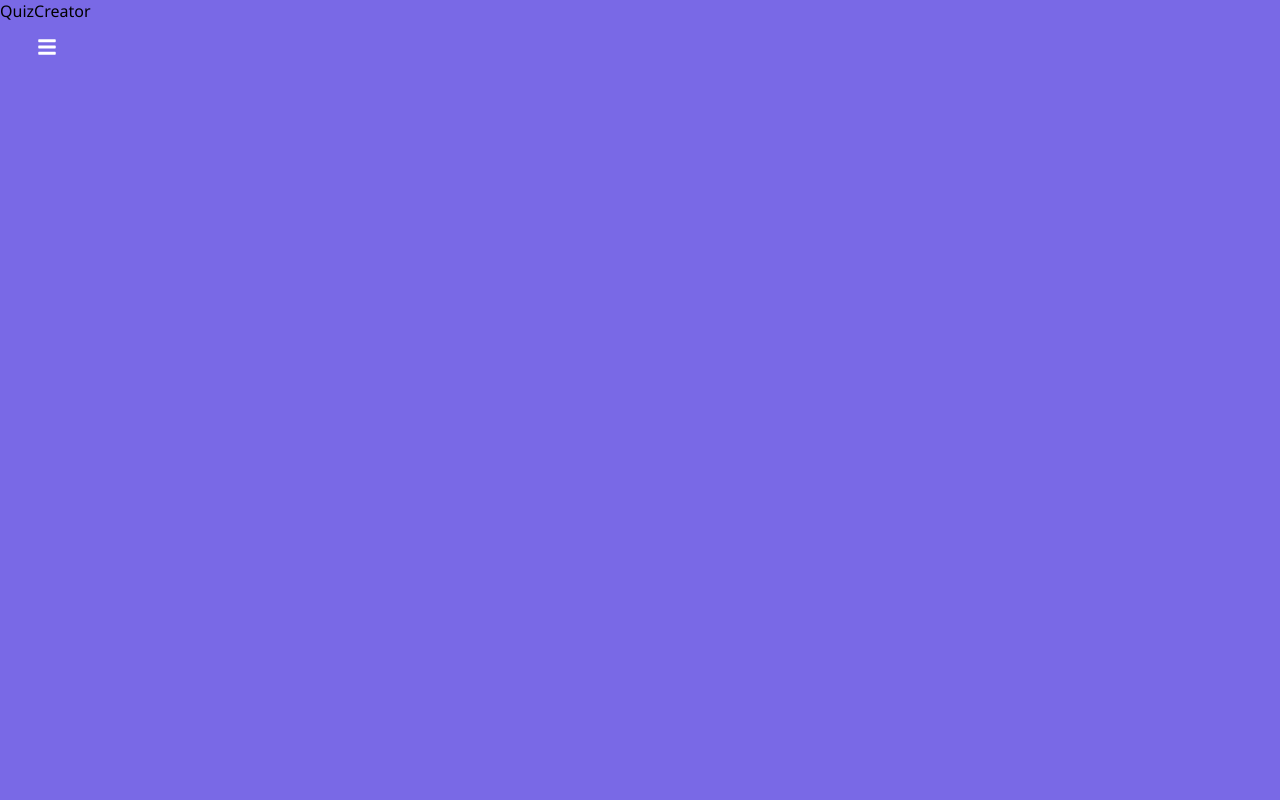
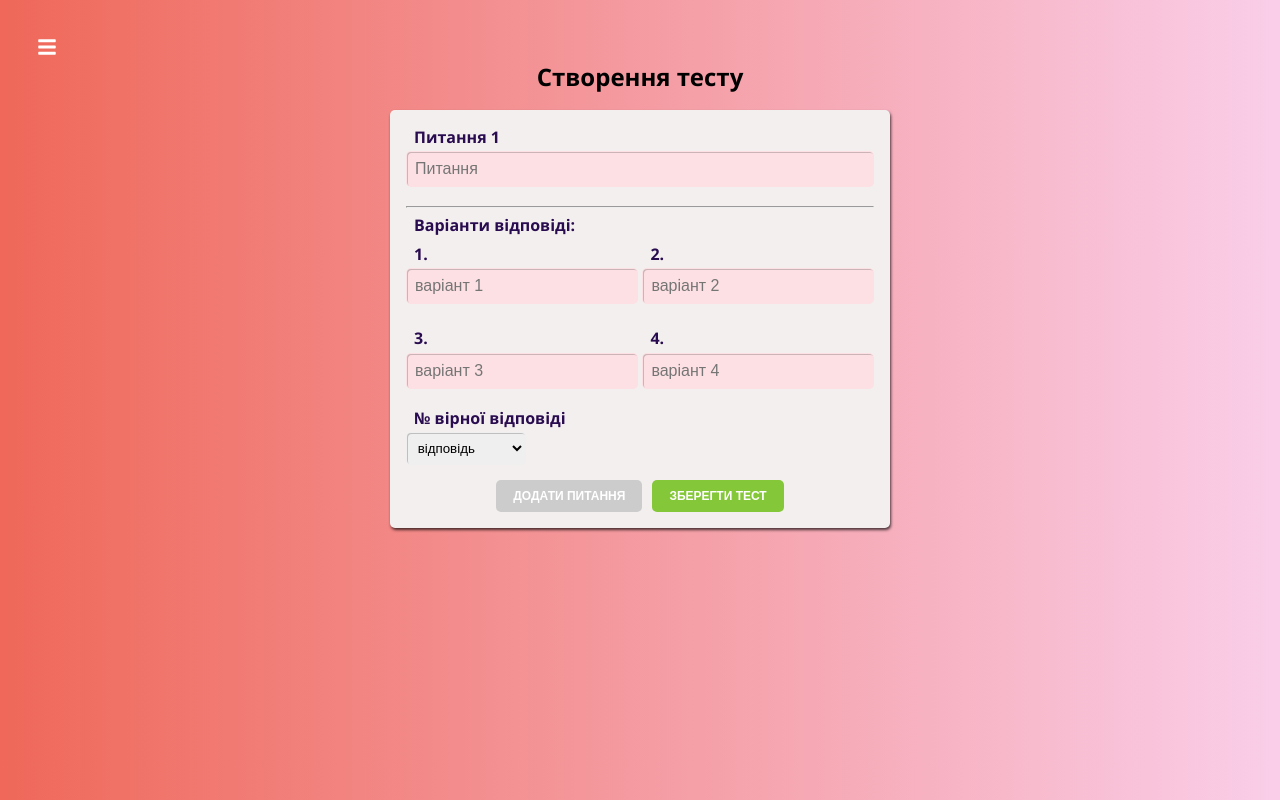
Before and after one commit to vikatiurne/qiuz-React, a React (Create React App) app: page /quiz-creator in a window 1280 px wide. Built offline with nearby package versions, Linux system fonts and the light colour scheme.

Commit message:
added create test page

```diff
--- a/src/componets/UI/Button/Button.jsx
+++ b/src/componets/UI/Button/Button.jsx
@@ -1,12 +1,12 @@
 import styles from './Button.module.css';
 
 const Button = (props) => {
-  const { children, type, onclick,valid } = props;
+  const { children, type, onclick,valid, title } = props;
 
   const classes = [styles.button, styles[type]];
 
   return (
-    <button onClick={onclick} className={classes.join(' ')} disabled={!valid?true:false}>
+    <button onClick={onclick} className={classes.join(' ')} disabled={!valid?true:false} title={title}>
       {children}
     </button>
   );
--- a/src/componets/UI/Input/Input.jsx
+++ b/src/componets/UI/Input/Input.jsx
@@ -3,6 +3,7 @@ import styles from './Input.module.css';
 
 const Input = (props) => {
   const {
+    // className,
     inputLabel,
     inputType,
     onChangeInput,
--- a/src/componets/UI/Input/Input.module.css
+++ b/src/componets/UI/Input/Input.module.css
@@ -3,8 +3,6 @@
   flex-direction: column;
 }
 .input input {
-  display: flex;
-  flex-direction: column;
   width: 100%;
   border: 1px solid transparent;
   box-shadow: inset 1px 1px 0 rgba(0, 0, 0, 0.2);
--- /dev/null
+++ b/src/componets/UI/Select/Select.jsx
@@ -0,0 +1,21 @@
+import {v4 as uuidv4} from 'uuid'
+
+
+
+const Select = (props) => {
+   const {value,label,onchange,optionsAnswer}=props
+    const htmlFor = `${label}-${Math.round(Math.random() * 100)}`;
+  return (
+    <>
+    <label htmlFor={htmlFor}>{label}</label>
+    <select value={value} onChange={onchange} id={htmlFor}>
+      <option defaultValue={value}>{value}</option>
+              {optionsAnswer.map(option=>{
+            return <option key={uuidv4()} value={option.text}>{option.text}</option>
+        })}
+    </select>
+    </>
+  )
+}
+
+export default Select
--- a/src/containers/Auth/Auth.jsx
+++ b/src/containers/Auth/Auth.jsx
@@ -74,10 +74,10 @@ const Auth = () => {
           className={eye ? styles.hide : styles.visible}
         />
         <div className={styles.authActive}>
-          <Button type="success" valid={inputPass.trim().length >= 8}>
+          <Button type="success" valid={inputPass.trim().length >= 8 && inputName.trim().length >= 8} title='Увійти'>
             Вхід
           </Button>
-          <Button onclick={authHandler} type="primary" valid={true} title=''>
+          <Button onclick={authHandler} type="primary" valid={true} title="Для реєстрації введіть ім'я та пароль">
             Реєстрація
           </Button>
         </div>
--- a/src/containers/QuizCreator/QuizCreator.jsx
+++ b/src/containers/QuizCreator/QuizCreator.jsx
@@ -1,8 +1,172 @@
+import { useState } from 'react';
+
+import styles from './QuizCreator.module.css';
+import Button from '../../componets/UI/Button/Button';
+import Input from '../../componets/UI/Input/Input';
+import Select from '../../componets/UI/Select/Select';
 
 const QuizCreator = () => {
+  // const [quizTitle, setQuizTitle] = useState('');
+  const [quiz, setQuiz] = useState([]);
+  const [userQuestion, setUserQuestion] = useState('');
+  const [option1, setOption1] = useState('');
+  const [option2, setOption2] = useState('');
+  const [option3, setOption3] = useState('');
+  const [option4, setOption4] = useState('');
+  const [rightAnswer, setRightAnswer] = useState('відповідь');
+
+  const validInputs = {
+    question: userQuestion.trim().length > 0,
+    option1: option1.trim().length > 0,
+    option2: option2.trim().length > 0,
+    option3: option3.trim().length > 0,
+    option4: option4.trim().length > 0,
+    select: rightAnswer!=='відповідь'
+  };
+
+  const handlerInputUserQuestion = (e) => {
+    setUserQuestion(e.target.value);
+  };
+  const handlerInputOption1 = (e) => {
+    setOption1(e.target.value);
+  };
+  const handlerInputOption2 = (e) => {
+    setOption2(e.target.value);
+  };
+  const handlerInputOption3 = (e) => {
+    setOption3(e.target.value);
+  };
+  const handlerInputOption4 = (e) => {
+    setOption4(e.target.value);
+  };
+
+  const handlerSelect = (e) => {
+    setRightAnswer(e.target.value);
+  };
+
+  const addQuestionHandler = () => {
+    const userQuiz = [...quiz];
+    const index = userQuiz.length + 1;
+    const questionItem = {
+      question: userQuestion,
+      id: index,
+      rightAnswer,
+      answers: [
+        { text: option1, id: `${option1}-${rightAnswer}` },
+        { text: option2, id: `${option2}-${rightAnswer}` },
+        { text: option3, id: `${option3}-${rightAnswer}` },
+        { text: option4, id: `${option4}-${rightAnswer}` },
+      ],
+    };
+    userQuiz.push(questionItem);
+    setQuiz(userQuiz);
+    setOption1('');
+    setOption2('');
+    setOption3('');
+    setOption4('');
+    setUserQuestion('');
+    setRightAnswer('відповідь');
+  };
+
+  const createQuizHandler = (e) => {
+    e.preventDefault();
+    console.log(quiz);
+  };
   return (
-    <div>QuizCreator</div>
-  )
-}
+    <div className={styles.quizCreator}>
+      <h2>Створення тесту</h2>
+      <form onSubmit={(e) => e.preventDefault()}>
+        {/* <Input
+          inputType="text"
+          //  onChangeInput={handlerInputTitle}
+          placeholder="Назва тесту"
+          value={quizTitle}
+          inputLabel="Назва тесту"
+          valid={quizTitle.trim().length > 0}
+        /> */}
+        <Input
+          inputType="text"
+          onChangeInput={handlerInputUserQuestion}
+          placeholder="Питання"
+          value={userQuestion}
+          inputLabel={`Питання ${quiz.length+1}`}
+          valid={validInputs.question}
+          tached={true}
+        />
+        <hr />
+        <p>Варіанти відповіді:</p>
+        <div className={styles.answerOptions}>
+          <Input
+            inputType="text"
+            onChangeInput={handlerInputOption1}
+            placeholder="варіант 1"
+            value={option1}
+            inputLabel="1."
+            valid={validInputs.option1}
+            tached={true}
+          />
+          <Input
+            inputType="text"
+            onChangeInput={handlerInputOption2}
+            placeholder="варіант 2"
+            value={option2}
+            inputLabel="2."
+            valid={validInputs.option2}
+            tached={true}
+          />
+          <Input
+            inputType="text"
+            onChangeInput={handlerInputOption3}
+            placeholder="варіант 3"
+            value={option3}
+            inputLabel="3."
+            valid={validInputs.option3}
+            tached={true}
+          />
+          <Input
+            inputType="text"
+            onChangeInput={handlerInputOption4}
+            placeholder="варіант 4"
+            value={option4}
+            inputLabel="4."
+            valid={validInputs.option4}
+            tached={true}
+          />
+        </div>
+        <Select
+          onchange={handlerSelect}
+          label="№ вірної відповіді"
+          value={rightAnswer}
+          optionsAnswer={[
+            { text: option1, value: 1 },
+            { text: option2, value: 2 },
+            { text: option3, value: 3 },
+            { text: option4, value: 4 },
+          ]}
+          valid={validInputs.select}
+        />
+        <div className={styles.quizCreatorActive}>
+          <Button
+            onclick={addQuestionHandler}
+            type="primary"
+            valid={
+              validInputs.option4 &&
+              validInputs.option3 &&
+              validInputs.option2 &&
+              validInputs.option1 &&
+              validInputs.select &&
+              validInputs.question
+            }
+          >
+            {!quiz.length?'Додати питання':'Додати ще питання'}
+          </Button>
+          <Button onclick={createQuizHandler} type="success" valid={true}>
+            Зберегти тест
+          </Button>
+        </div>
+      </form>
+    </div>
+  );
+};
 
-export default QuizCreator
+export default QuizCreator;
--- /dev/null
+++ b/src/containers/QuizCreator/QuizCreator.module.css
@@ -0,0 +1,72 @@
+.quizCreator {
+    display: flex;
+    flex-direction: column;
+    width: 100vw;
+    height: 100vh;
+    background: linear-gradient(270deg, #facee9 0%, #ef6859 100%);
+  }
+  .quizCreator h2{
+    padding-top: 2.5em;
+    margin-bottom: 0.7em;
+    text-align: center;
+  }
+  .quizCreator p{
+    padding-left: 0.5em;
+    margin: 0.4em 0 0.4em 0;
+    font-size: 1em;
+    font-weight: bold;
+    color: #290c4f;
+  }
+  .answerOptions{
+    display: grid;
+    grid-template-columns: 1fr 1fr;
+    gap: 0.3em;
+  }
+  /* .quizCreator input {
+    width: 100%;
+    border: 1px solid transparent;
+    box-shadow: inset 1px 1px 0 rgba(0, 0, 0, 0.2);
+    border-radius: 5px;
+    padding: 0.5em;
+    margin-bottom: 0.2em;
+    font-size: 1em;
+    transition: all 0.3s ease-in-out;
+  } */
+  /* .quizCreator label {
+    padding-left: 0.5em;
+    padding-bottom: 0.2em;
+    color: #290c4f;
+    font-size: 0.9em;
+text-align: center;
+  } */
+  .quizCreator form {
+    margin: 0 auto;
+    max-width: 500px;
+    width: 100%;
+    display: flex;
+    flex-direction: column;
+    border-radius: 5px;
+    box-shadow: 1px 2px 3px 0 rgba(0, 0, 0, 0.7);
+    background-color: #f4efef;
+    padding: 1em;
+  }
+  .quizCreator select{
+    padding: 0.5em;
+    /* margin: 0 auto; */
+    max-width: 9em;
+    width: 100%;
+    border: 1px solid transparent;
+    border-radius: 5px;
+    box-shadow: inset 1px 1px 0 rgba(0, 0, 0, 0.2);
+  }
+  .quizCreator label {
+    padding-left: 0.5em;
+    padding-bottom: 0.2em;
+    color: #290c4f;
+    font-size: 1em;
+    font-weight: bold;
+  }
+  .quizCreatorActive{
+    display: flex;
+    justify-content: center;
+  }
--- a/src/containers/QuizList/QuizList.module.css
+++ b/src/containers/QuizList/QuizList.module.css
@@ -2,15 +2,15 @@
     width: 100vw;
     height: 100vh;
     text-align: center;
-    background: linear-gradient(270deg, #cef2fa 0%, #59bfef 100%);
+    background: linear-gradient(270deg, #faf0ce 0%, #ef9f59 100%);
 }
 .quizList ul{
     padding-top: 1.2em;
-    margin-left: 1.2em;
+    margin-left: 2.2em;
     text-align: left;
 }
 .quizList div h1{
-    padding-top: 1.2em;
+    padding-top: 2.2em;
     color: #290c4f;
 }
 .quizList ul li{
```
Also changed, not shown: src/componets/UI/Select/Select.module.css (added).
